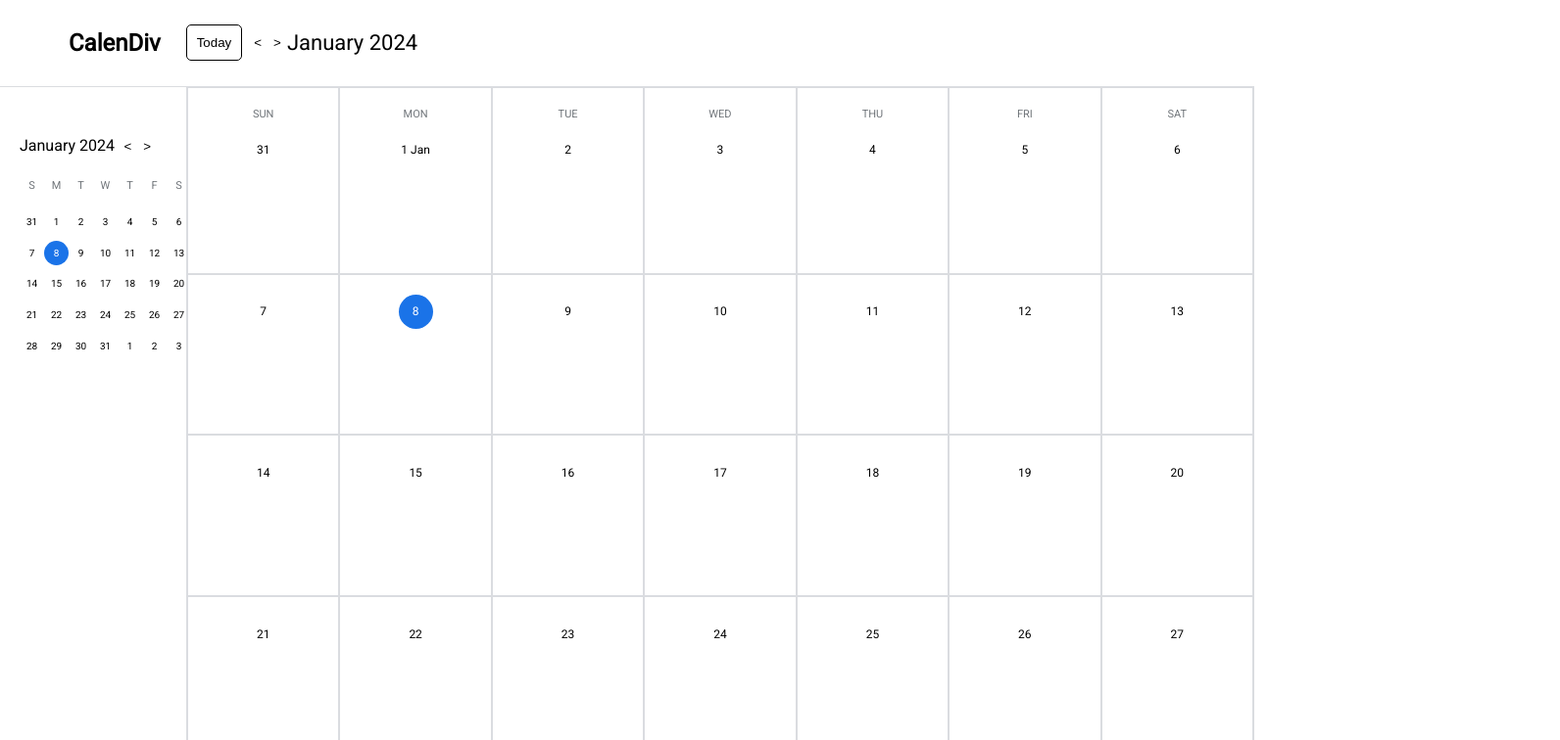
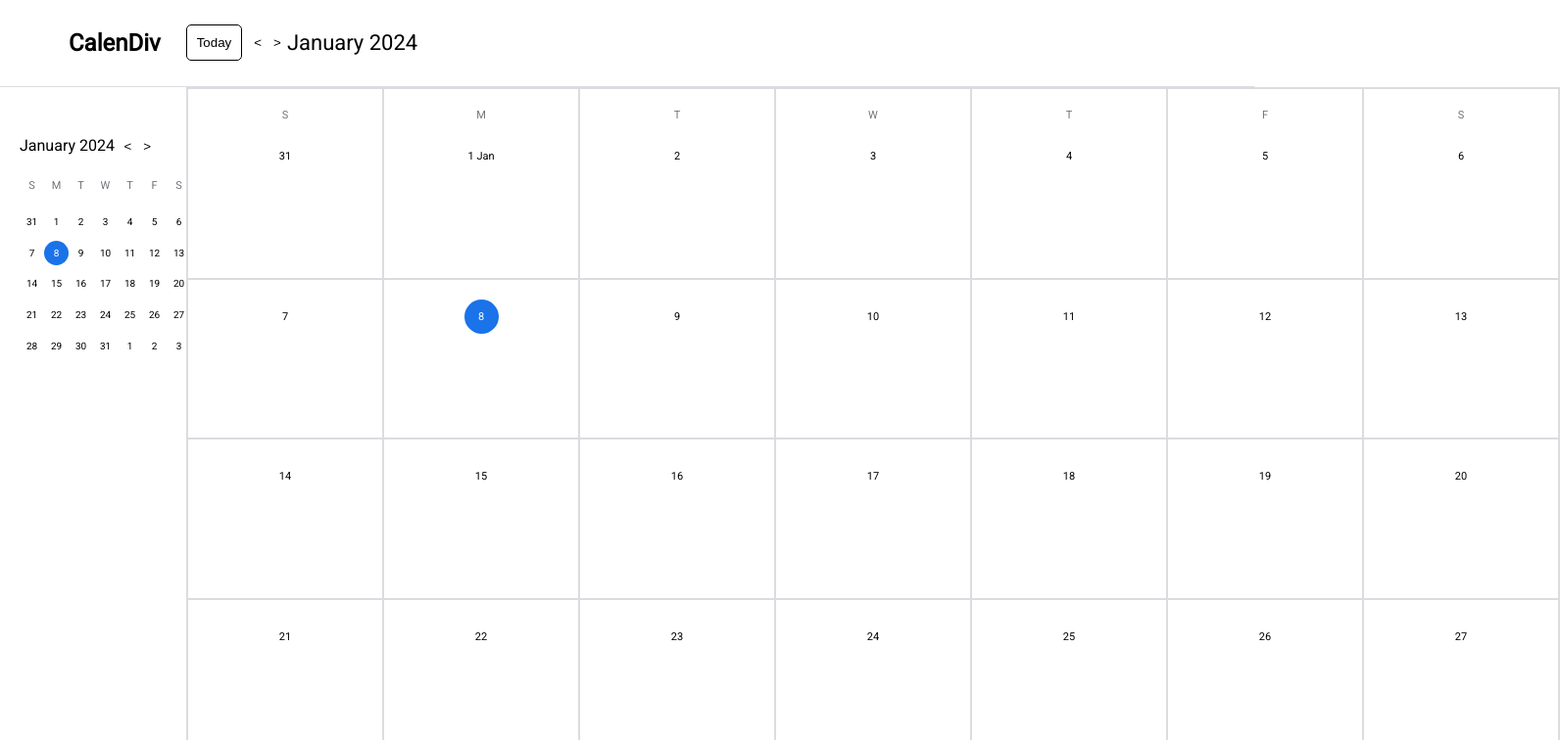
Before and after one commit to h-zahar/calendiv-react, a React (Vite) app: page / in a window 1280 px wide. Shown: the top 756 px of the page at 98% size, 1592 px wide, since content can reach past the window. Built offline with nearby package versions, Linux system fonts and the light colour scheme.

Commit message:
Refactored to Reduce Components

```diff
--- a/src/App.tsx
+++ b/src/App.tsx
@@ -10,8 +10,17 @@
     <div>
       <Header viewDate={viewDate} setViewData={setViewDate} />
       <div style={{ display: "flex", width: "100%" }}>
-        <Calendar viewDate={viewDate} setViewData={setViewDate} />
-        <MonthlyView viewDate={viewDate} />
+        <Calendar
+          viewDate={viewDate}
+          setViewData={setViewDate}
+          isCalendar={true}
+        />
+        <Calendar
+          viewDate={viewDate}
+          setViewData={setViewDate}
+          isCalendar={false}
+        />
+        {/* <MonthlyView viewDate={viewDate} /> */}
       </div>
     </div>
   );
--- a/src/components/Calendar.tsx
+++ b/src/components/Calendar.tsx
@@ -7,6 +7,7 @@
   getDay,
   getDaysInMonth,
   getMonth,
+  getYear,
   startOfMonth,
   subDays,
   subMonths,
@@ -15,9 +16,11 @@
 const Calendar = ({
   viewDate,
   setViewData,
+  isCalendar = true,
 }: {
   viewDate: Date;
   setViewData: (date: Date) => void;
+  isCalendar: boolean;
 }) => {
   // const test = Array(35)
   //   .fill(1)
@@ -55,6 +58,7 @@
         borderTop: "1px solid #dadce0",
       }}
     >
+      {isCalendar && (
         <div
           style={{
             padding: "50px 30px 10px 20px",
@@ -95,26 +99,53 @@
             </button>
           </div>
         </div>
+      )}
+
       <div
-        style={{
+        style={
+          isCalendar
+            ? {
                 display: "grid",
                 gridTemplateColumns: "repeat(7, 1fr)",
                 height: "190px",
                 // margin: "50px 200px",
                 padding: "10px 30px 0 20px",
-        }}
+              }
+            : {
+                display: "grid",
+                gridTemplateColumns: "repeat(7, 1fr)",
+                minHeight: "700px",
+                height: "850px",
+                // margin: "50px 200px",
+                minWidth: "380px",
+                width: "1400px",
+                // border: "1px solid black",
+                border: "0.5px solid #dadce0",
+              }
+        }
       >
         {dates.map((t, i) => {
           return (
             <div
-              style={{
+              style={
+                isCalendar
+                  ? {
                       //   border: "1px solid #dadce0",
                       //   display: "flex",
                       justifyContent: "center",
                       paddingTop: "5px",
                       textAlign: "center",
                       fontSize: "10px",
-              }}
+                    }
+                  : {
+                      border: "0.5px solid #dadce0",
+                      display: "flex",
+                      justifyContent: "center",
+                      paddingTop: "20px",
+                      textAlign: "center",
+                      fontSize: "11px",
+                    }
+              }
             >
               <div>
                 {i < 7 && (
@@ -131,8 +162,8 @@
                 )}
                 <div
                   style={{
-                    width: 25,
-                    height: 25,
+                    width: isCalendar ? 25 : 35,
+                    height: isCalendar ? 25 : 35,
                     borderRadius: "50%",
                     cursor: "pointer",
                     display: "flex",
@@ -149,6 +180,22 @@
                   }
                 >
                   {t}
+                  {!isCalendar &&
+                    t === 1 &&
+                    (i < 7
+                      ? " " +
+                        format(
+                          new Date(getYear(viewDate), getMonth(viewDate)),
+                          "MMM"
+                        )
+                      : " " +
+                        format(
+                          new Date(
+                            getYear(viewDate),
+                            getMonth(addMonths(viewDate, 1))
+                          ),
+                          "MMM"
+                        ))}
                 </div>
               </div>
             </div>
```
Lines whose indentation alone changed are shown as unchanged.
